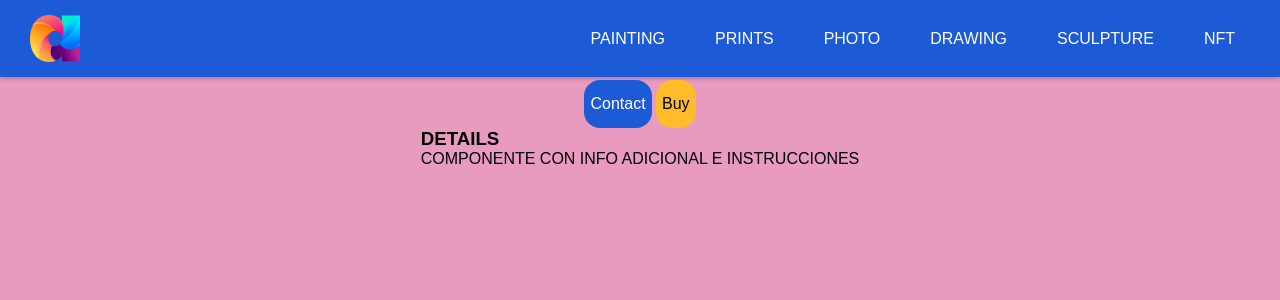
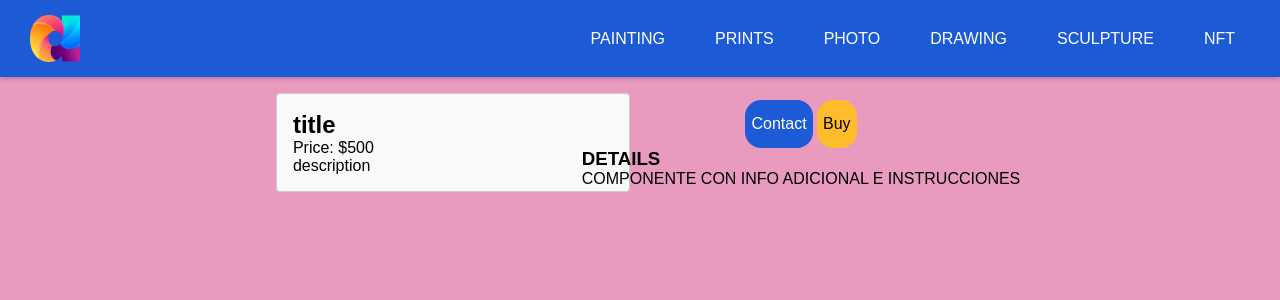
Before and after one commit to Sebasbh/Anunciarte, a React (Vite) app in the folder anunciarte-app/: page /productDetail in a window 1280 px wide. Shown: the top 300 px of the page. Built offline with nearby package versions, Linux system fonts and the light colour scheme.

Commit message:
connected to json

```diff
--- a/anunciarte-app/data.json
+++ b/anunciarte-app/data.json
@@ -14,6 +14,36 @@
         "signed": "Yes",
         "materials": "materials",
         "shipping": "Yes"
+      },
+      {
+        "_id":2,
+        "title": "title",
+        "author": "Name Lastname",
+        "price": 500,
+        "description": "description",
+        "category": "category",
+        "year": 2020,
+        "size": "large",
+        "readyToHang": "Yes",
+        "frame": "No",
+        "signed": "Yes",
+        "materials": "materials",
+        "shipping": "Yes"
+      },
+      {
+        "_id":3,
+        "title": "title",
+        "author": "Name Lastname",
+        "price": 500,
+        "description": "description",
+        "category": "category",
+        "year": 2020,
+        "size": "large",
+        "readyToHang": "Yes",
+        "frame": "No",
+        "signed": "Yes",
+        "materials": "materials",
+        "shipping": "Yes"
       }
     ]
   }
--- a/anunciarte-app/src/Components/atoms/ProductList.jsx
+++ b/anunciarte-app/src/Components/atoms/ProductList.jsx
@@ -1,15 +1,17 @@
+import "./productList.css"
 import { useEffect, useState } from 'react';
+import data from './../../../data.json'
 
 
-function ProductList(show) {
+function ProductList({show, id, style}) {
   const [products, setProducts] = useState([]);
 
-  useEffect(() => {
-    fetch('http://localhost:3001/products')
-      .then(response => response.json())
-      .then(data => setProducts(data))
-      .catch(error => console.log(error));
-  }, []);
+  // useEffect(() => {
+  //   fetch('http://localhost:3001/products')
+  //     .then(response => response.json())
+  //     .then(data => setProducts(data))
+  //     .catch(error => console.log(error));
+  // }, []);
 
   // useEffect(() => {
   //   fetch('../../../data.json')
@@ -18,27 +20,29 @@ function ProductList(show) {
   //     .catch(error => console.log(error));
   // }, []);
 
-  // useEffect (()=>{
-  //   setProducts(productsData.products);
-  // }, [])
+  useEffect (()=>{
+    const idProduct = data.products.find(product => product._id === id);
+    setProducts(idProduct ? [idProduct] : []);
+  }, [id]);
+
 
   return (
     <div>
       {products.map((product, index) => (
-        <div key={index}>
+        <div key={index} className={style}>
           {show.title && <h2>{product.title}</h2>}
           {show.price && <p>Price: ${product.price}</p>}
-          <img src={show.image} alt={product.title} />
+          {show.image && <img src={show.image} alt={product.title} />}
           {show.description && <p>{product.description}</p>}
           {show.email && <p>Email: {product.email}</p>}
-          <p>Categories: {product.category}</p>
-          <p>Year: {product.year}</p>
-          <p>Size: {product.size}</p>
-          <p>Ready to Hang: {product.readyToHang ? 'Yes' : 'No'}</p>
-          <p>Frame: {product.frame ? 'Yes' : 'No'}</p>
-          <p>Signed: {product.signed ? 'Yes' : 'No'}</p>
-          <p>Materials: {product.materials}</p>
-          <p>Shipping: {product.shipping ? 'Yes' : 'No'}</p>
+          {show.category && <p>Categories: {product.category}</p>}
+          {show.year && <p>Year: {product.year}</p>}
+          {show.size && <p>Size: {product.size}</p>}
+          {show.readyToHang && <p>Ready to Hang: {product.readyToHang ? 'Yes' : 'No'}</p>}
+          {show.frame && <p>Frame: {product.frame ? 'Yes' : 'No'}</p>}
+          {show.signed && <p>Signed: {product.signed ? 'Yes' : 'No'}</p>}
+          {show.materials && <p>Materials: {product.materials}</p>}
+          {show.shipping && <p>Shipping: {product.shipping ? 'Yes' : 'No'}</p>}
         </div>
       ))}
     </div>
--- a/anunciarte-app/src/Components/atoms/cardProduct.css
+++ b/anunciarte-app/src/Components/atoms/productList.css
@@ -49,3 +49,15 @@
   .card-fav i {
     color: red;
   }
+
+/* SOLO PARA TEXTO */
+
+.product-container-white {
+  border: 1px solid #ccc;
+  padding: 5%;
+  margin: 5%;
+  width: 20rem;
+  height: max-content;
+  background-color: #f9f9f9;
+  border-radius: 4px;
+}
--- a/anunciarte-app/src/Pages/ProductDetail.jsx
+++ b/anunciarte-app/src/Pages/ProductDetail.jsx
@@ -3,13 +3,16 @@ import "./productDetail.css";
 import illustration from "../assets/pageIllustration.png"
 import MobileNavbar from "./../Components/molecules/MobileNavbar"
 import Navbar from "./../Components/atoms/Navbar"
-// import ProductList from "../Components/atoms/ProductList";
+import ProductList from "../Components/atoms/ProductList";
+
+
 
 
 
 
 
 export default function ProductDetail() {
+  const productId = 2;
   return (
 
     <div className="ProductDetail">
@@ -27,10 +30,11 @@ export default function ProductDetail() {
         </div>
         <div className="mainContainerProduct">
           <div className="galleryContainer">
+            <ProductList show={{ title: true, price: true, description:true }} id={productId} style={"product-container-white"} />
 
           </div>
           <div className="infoContainer">
-          {/* <ProductList title={true} price={true} /> */}
+
             <div className="ButtonsProductsDetail">
               <Button style="blueButton" text="Contact" arrow={false} />
               <Button style="yellowButton" text="Buy" arrow={false}/>
```
